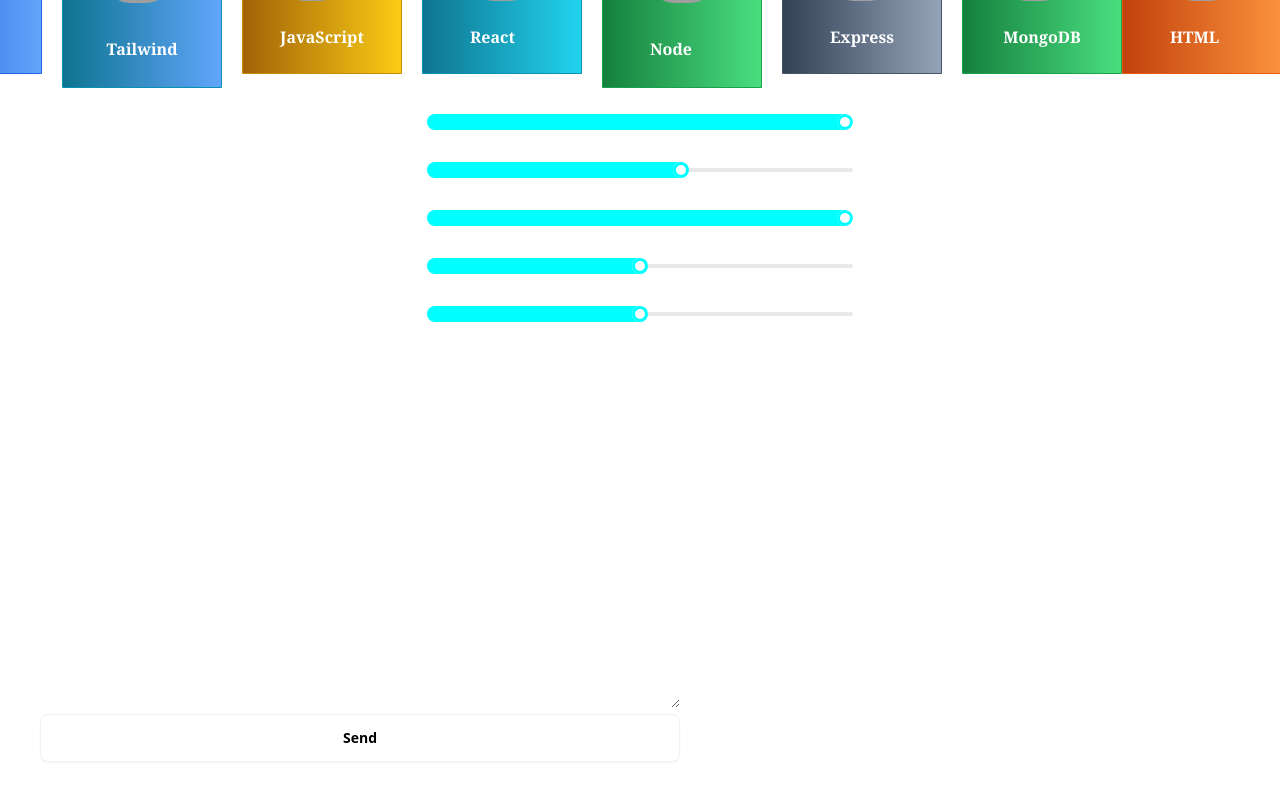
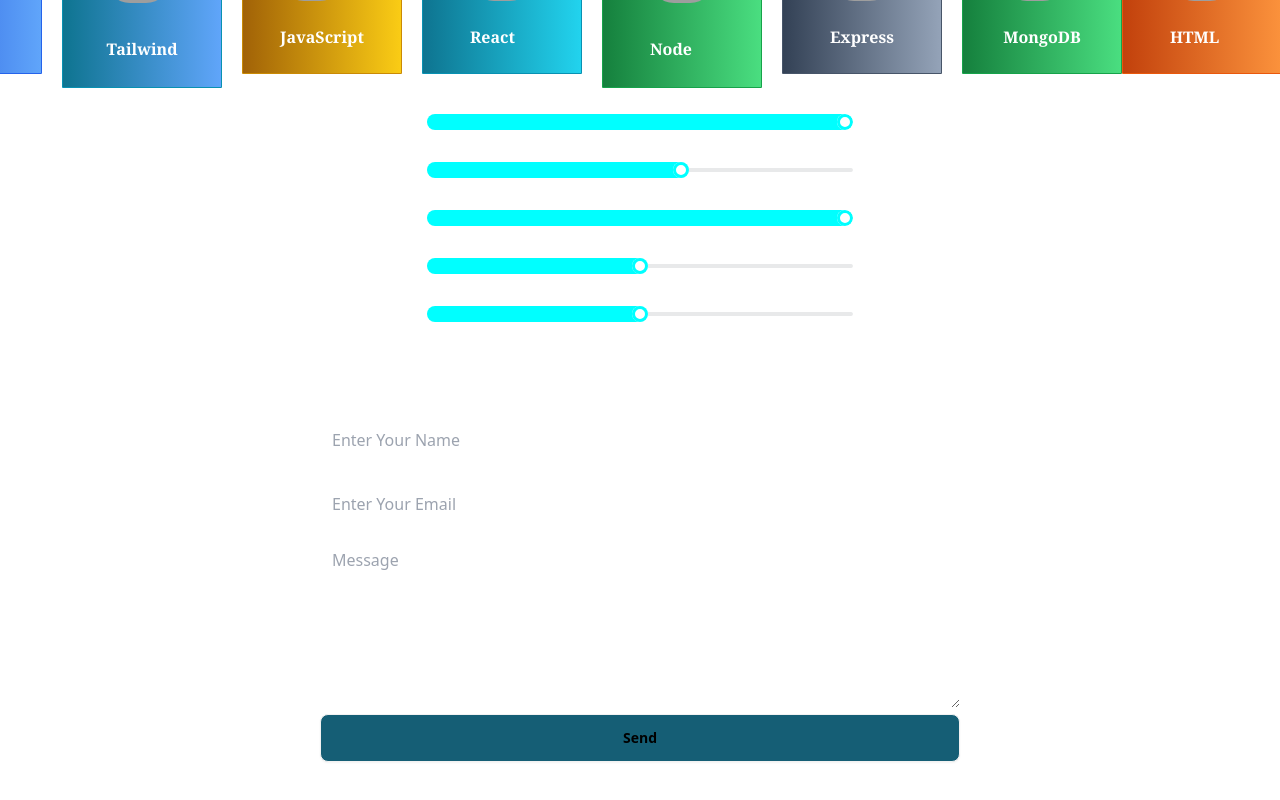
Before and after one commit to BorshaDevi/protifulio-project, a React (Vite) app: page / in a window 1280 px wide. Shown: the part 1720-2520 px from the top of the page. Built offline with nearby package versions, Linux system fonts and the light colour scheme; grey boxes are pictures that could not be loaded.

Commit message:
add resume download

```diff
--- a/src/Bannar/Bannar.jsx
+++ b/src/Bannar/Bannar.jsx
@@ -1,6 +1,7 @@
 import { MdOutlineFileDownload } from "react-icons/md";
-import { Typewriter } from 'react-simple-typewriter'
-import 'animate.css'
+import { Typewriter } from 'react-simple-typewriter';
+import 'animate.css';
+import  MyResume from '../assets/React Developer-Resume-file.pdf'
 const Bannar=()=>{
     const handleDone = () => {
         console.log(`Done after 10 loops!`)
@@ -40,7 +41,7 @@
           />
         </span>
       </p>
-      <button className="btn  bg-gradient-to-l from-cyan-500 to-blue-500 hover:bg-gradient-to-r text-white cursor-pointer text-xl animate__animated animate__bounce animate__fadeInDown animate__delay-4s " >Resume <span className="text-xl animate-bounce"><MdOutlineFileDownload /></span></button>
+      <a  href={MyResume} download className="btn  bg-gradient-to-l from-cyan-500 to-blue-500 hover:bg-gradient-to-r text-white cursor-pointer text-xl animate__animated animate__bounce animate__fadeInDown animate__delay-4s " >Resume <span className="text-xl animate-bounce"><MdOutlineFileDownload /></span></a>
     </div>
   </div>
 </div>
--- a/src/Contact/Contact.jsx
+++ b/src/Contact/Contact.jsx
@@ -1,8 +1,14 @@
 import React, { useRef } from 'react';
 import emailjs from '@emailjs/browser';
 import toast, { Toaster } from 'react-hot-toast';
+import AOS from "aos";
+import "aos/dist/aos.css";
+import { useEffect } from "react";
 
 const Contact=()=>{
+  useEffect(()=>{
+    AOS.init();
+  },[])
     const form = useRef();
 
   const sendEmail = (e) => {
@@ -27,23 +33,23 @@
   };
     return(
         <>
-        <div id='Contact'  className="mt-10 mb-5 md:px-15">
-             <h1 className="font-serif font-bold text-xl text-center text-white ">__Contact Me</h1>
-             <div className=" w-1/2 ml-10    ">
+        <div id='Contact'  className="mt-10 mb-5 md:px-15 ">
+             <h1 className="font-serif font-bold text-xl text-center text-white " data-aos="fade-up">__Contact With Me</h1>
+             <div className=" w-1/2    ml-10 md:ml-80 ">
              <form ref={form} onSubmit={sendEmail} className='   '>
       <label className='text-white'>Name</label>
       <br />
-      <input type="text" name="user_name" className='w-80 md:w-full px-3 py-2 ' />
+      <input type="text" name="user_name" placeholder='Enter Your Name' className='w-80 md:w-full px-3 py-2 ' />
       <br />
       <label className='text-white'>Email</label>
       <br />
-      <input type="email" name="user_email" className='w-80 md:w-full px-3  py-2' />
+      <input type="email" name="user_email" placeholder='Enter Your Email' className='w-80 md:w-full px-3  py-2' />
       <br />
       <label className='text-white'>Message</label>
       <br />
-      <textarea name="message" className='w-80 md:w-full px-3 h-40' />
+      <textarea name="message" placeholder='Message' className='w-80 md:w-full px-3 h-40' />
       <br />
-      <input   type="submit" value="Send" className='w-80 md:w-full bg-white btn text-black' />
+      <input   type="submit" value="Send" className='w-80 md:w-full hover:bg-cyan-200 bg-cyan-800 btn text-black' />
     </form>
     {/* <div>
       <img className='w-20' src="https://i.ibb.co.com/dDjc5f7/world-grid-8199538.png" alt="" />
--- a/src/Navbar/Navbar.jsx
+++ b/src/Navbar/Navbar.jsx
@@ -4,8 +4,8 @@
 import { IoLogoGithub } from "react-icons/io";
 const  Navbar=()=>{
     const links=<div className="flex gap-8 font-serif font-semibold  ">
-    <a href="#home" className="hover:text-cyan-200 hover:underline">Home</a>
-    <a href="#About" className="hover:text-cyan-200 hover:underline">About</a>
+    <a href="#home" className="hover:text-cyan-200 hover:underline ">Home</a>
+    <a href="#About" className="hover:text-cyan-200 hover:underline  ">About</a>
     <a href='#Skills' className="hover:text-cyan-200 hover:underline">Skills</a>
     <a href='#Project' className="hover:text-cyan-200 hover:underline">Project</a>
     <a href='#Contact'className="hover:text-cyan-200 hover:underline">Contact</a>
--- a/src/Skills/Skills.jsx
+++ b/src/Skills/Skills.jsx
@@ -9,7 +9,7 @@
     return (
         <>
         <div id='Skills' >
-        <h1 className="font-serif font-bold text-xl text-center text-white ">__My Skills</h1>
+        <h1 className="font-serif font-bold text-xl text-center text-white " data-aos="fade-up">__My Skills</h1>
 
 
         <Marquee pauseOnHover={true}
```
Also changed, not shown: 1 other file (tests, documents, lock files or other folders).
